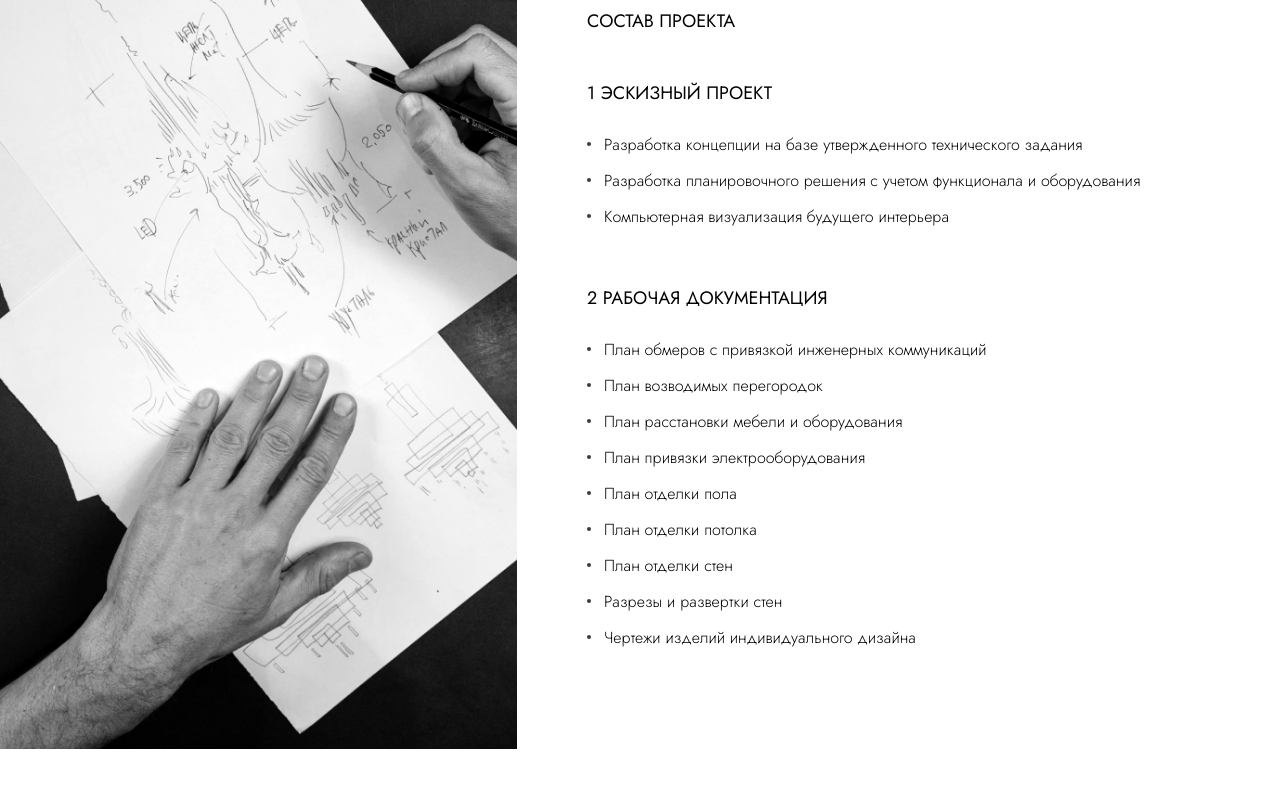
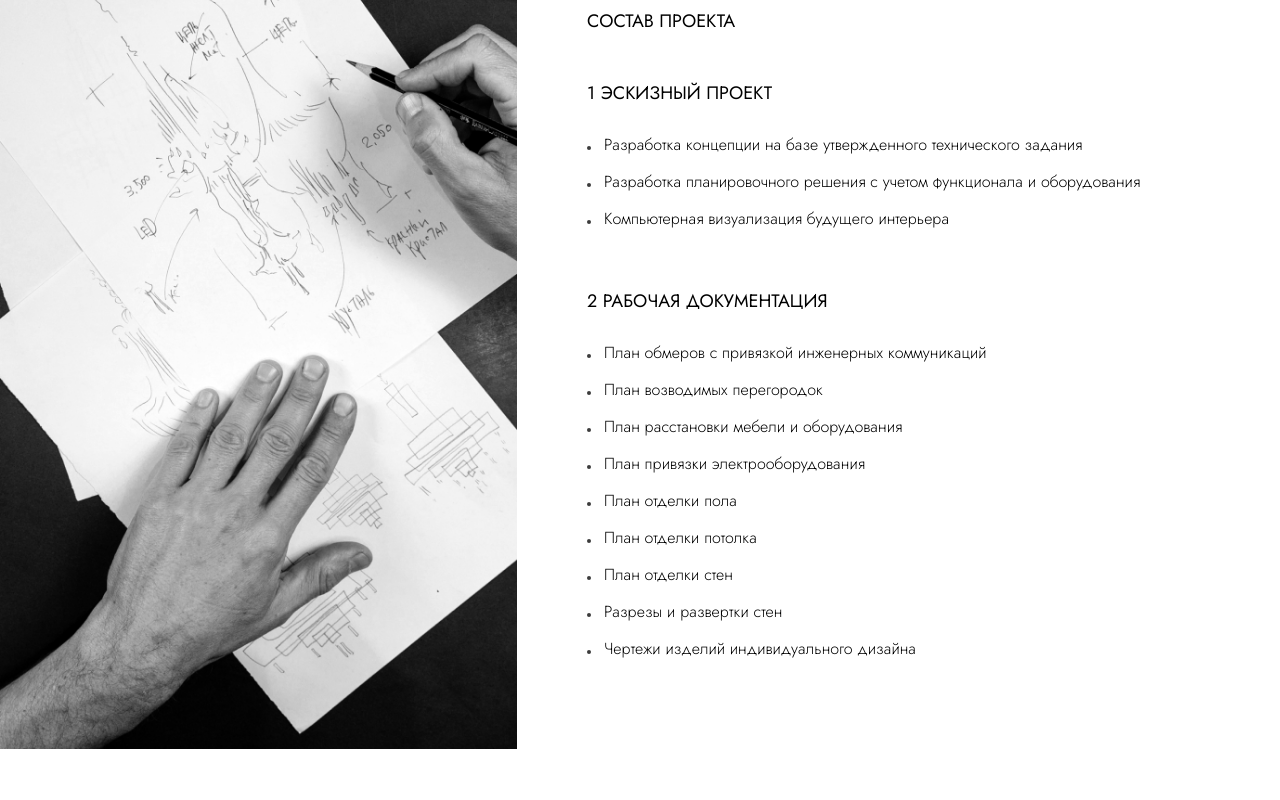
Before and after one commit to skrega/LPTV, a website: page app/services.html in a window 1280 px wide. Shown: the part 800-1600 px from the top of the page. Drawn offline with nearby package versions, Linux system fonts and the light colour scheme.

Commit message:
fixed styles

```diff
--- a/app/sass/_media.sass
+++ b/app/sass/_media.sass
@@ -23,12 +23,8 @@
     .description__text
         max-width: 670px
 
-    .services-list li
-        font-size: 16px
-        line-height: 21px
-
     .services-list li::before
-        top: 8px
+        top: 12px
 
     .services-col__img-top
         margin-right: 80px
--- a/app/services.html
+++ b/app/services.html
@@ -7,7 +7,7 @@
     <title>Дизайн коммерческих пространств</title>
     <link href="https://fonts.googleapis.com/css2?family=Jost:wght@300;400&display=swap" rel="stylesheet">
     <link rel="stylesheet" href="https://cdn.jsdelivr.net/npm/swiper@8/swiper-bundle.min.css" />
-    <link rel="stylesheet" href="css/style.min.css?ver=0.0.5">
+    <link rel="stylesheet" href="css/style.min.css?ver=0.0.6">
 </head>
 
 <body>
```
Also changed, not shown: app/concept-public-space.html (+1 -1 lines), app/index.html (+1 -1 lines), app/project-video.html (+1 -1 lines), app/project.html (+1 -1 lines), app/space-renovation.html (+1 -1 lines), app/team.html (+1 -1 lines), app/css/style.min.css.
